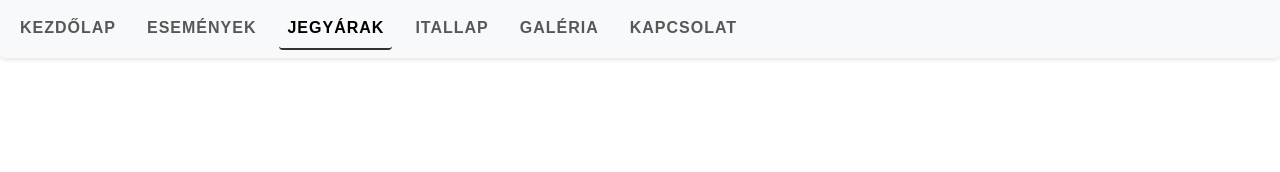
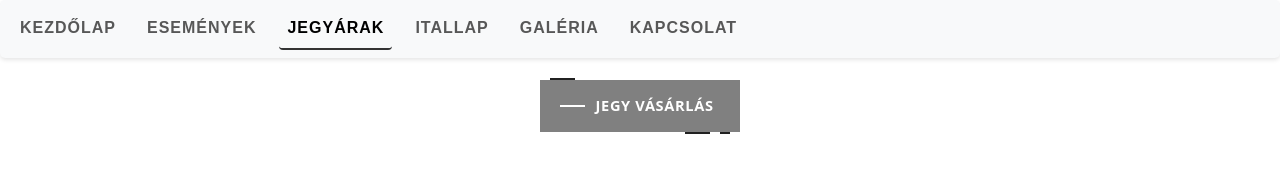
Before and after one commit to frksbencee/Projekt-Munka, a plain HTML site: page jegyarak.html in a window 1280 px wide. Drawn offline with nearby package versions, Linux system fonts and the light colour scheme.

Commit message:
jegyarak jegy vasarlas button

```diff
--- a/css/style.css
+++ b/css/style.css
@@ -623,3 +623,110 @@ nav {
   }
 }
 /* Spotify zene téma vége  baszomaszad\*
+
+/* Jegy vásárlás kódja */
+.fancy {
+  background-color: grey;
+  border: 2px solid #fff;
+  border-radius: 0;
+  box-sizing: border-box;
+  color: #000;
+  cursor: pointer;
+  display: inline-block;
+  font-weight: 700;
+  letter-spacing: 0.05em;
+  margin: 0;
+  outline: none;
+  overflow: visible;
+  padding: 1.25em 2em;
+  position: relative;
+  text-align: center;
+  text-decoration: none;
+  text-transform: none;
+  transition: all 0.3s ease-in-out;
+  user-select: none;
+  font-size: 13px;
+}
+
+.fancy::before {
+  content: " ";
+  width: 1.5625rem;
+  height: 2px;
+  background: white;
+  top: 50%;
+  left: 1.5em;
+  position: absolute;
+  transform: translateY(-50%);
+  transform-origin: center;
+  transition: background 0.3s linear, width 0.3s linear;
+}
+
+.fancy .text {
+  font-size: 1.125em;
+  line-height: 1.33333em;
+  padding-left: 2em;
+  display: block;
+  text-align: left;
+  transition: all 0.3s ease-in-out;
+  text-transform: uppercase;
+  text-decoration: none;
+  color: white;
+}
+
+.fancy .top-key {
+  height: 2px;
+  width: 1.5625rem;
+  top: -2px;
+  left: 0.625rem;
+  position: absolute;
+  background: #212121;
+  transition: width 0.5s ease-out, left 0.3s ease-out;
+}
+
+.fancy .bottom-key-1 {
+  height: 2px;
+  width: 1.5625rem;
+  right: 1.875rem;
+  bottom: -2px;
+  position: absolute;
+  background: #212121;
+  transition: width 0.5s ease-out, right 0.3s ease-out;
+}
+
+.fancy .bottom-key-2 {
+  height: 2px;
+  width: 0.625rem;
+  right: 0.625rem;
+  bottom: -2px;
+  position: absolute;
+  background: #212121;
+  transition: width 0.5s ease-out, right 0.3s ease-out;
+}
+
+.fancy:hover {
+  color: rgb(255, 255, 255);
+  background: rgba(17, 17, 17, 0.295);
+}
+
+.fancy:hover::before {
+  width: 0.9375rem;
+  background: black;
+}
+
+.fancy:hover .text {
+  color: black;
+  padding-left: 1.5em;
+}
+
+.fancy:hover .top-key {
+  left: -2px;
+  width: 0px;
+}
+
+.fancy:hover .bottom-key-1,
+ .fancy:hover .bottom-key-2 {
+  right: 0;
+  width: 0;
+}
+
+/* Jegy vásárlás kódja vége*/
--- a/jegyarak.html
+++ b/jegyarak.html
@@ -34,8 +34,14 @@
 <!-- <p class="loader"><span>Legkomolyabb buli Szegeden!!</span></p> -->
 
 <body>
-
-
+  <div class="d-flex justify-content-center align-items-center lazulas">
+    <a class="fancy" href="#">
+      <span class="top-key"></span>
+      <span class="text">Jegy vásárlás</span>
+      <span class="bottom-key-1"></span>
+      <span class="bottom-key-2"></span>
+    </a>
+  </div>
 
 
 
```
